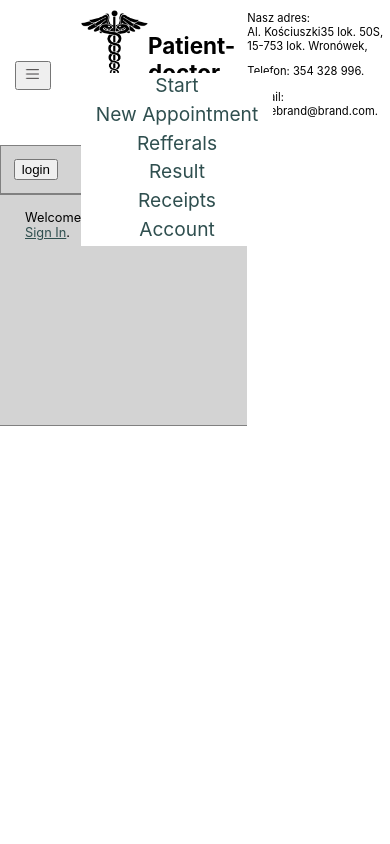
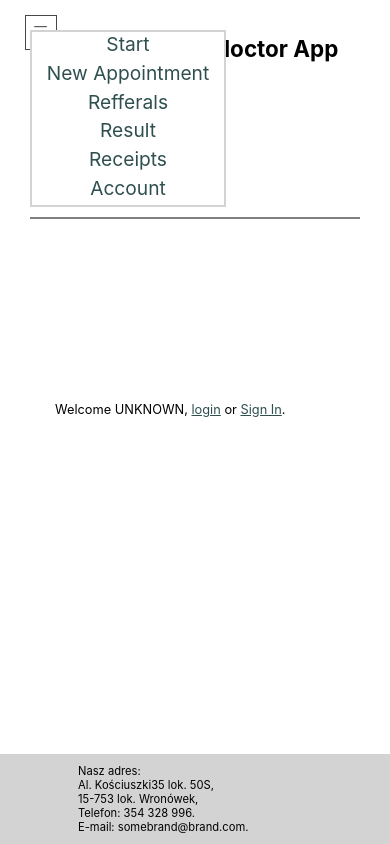
Before and after one commit to elzp/patientMedicalApp, a React (Create React App) app: page / in a window 390 px wide. Built offline with nearby package versions, Linux system fonts and the light colour scheme.

Commit message:
Big change in css files

```diff
--- a/src/App.css
+++ b/src/App.css
@@ -1,51 +1,67 @@
+* {
+  margin: 0;
+  padding: 0;
+  box-sizing: border-box;
+}
+
 .App {
-  grid-auto-flow: column;
+  width: 100%;
+  height: 100vh;
+  grid-auto-flow: row;
   display: grid;
-  grid-template-areas: "head" "bottom";
+  grid-template-areas: "head" "bottom" "foot";
+   grid-template-rows: max-content 1fr max-content;
   }
+/* header * {
+  border: 2px dashed green;
+} */
+  header {
+    height: max-content;
+    font-size: 1.2em;
+    grid-area: "head";
+    /* display: grid; */
+    position: relative;
+    /* grid-auto-flow: row;
+    grid-template-areas: "branding" "menu"; */
+    /* margin-bottom: 15px;
+    margin-top: 10px; */
+   }
 
-  header {
-    height: 7.5em;
-    grid-area: "head";
+  .navbar-wrapper {
+    position: relative;
     display: grid;
-    grid-auto-flow: column;
-    grid-template-areas: "brand-nav" "header" ;
-    /*border: 3px solid rgb(202, 27, 158);*/
-    margin-bottom: 15px;
-    margin-top: 10px;
-    /*border: 1px solid rgb(119, 7, 95);*/
-   }
+    /* grid-area: mewnu; */
+    grid-auto-flow: row;
+    /* grid-template-rows: min-content auto; */
+    grid-template-areas: "branding" "menu";
+    align-items: center;
+    padding-top: 15px;
+    }
+
+.menu-elements-wrapper {/*dawniej -1*/
+    grid-area: "menu";
+    width: 100%;
+    order: 2;
+    justify-content: center;
+  }
 
    main {
      display: grid;
+     position: relative;
      grid-area: "bottom";
-
-     grid-template-areas: "left right" "foot foot" ;
+     grid-template-areas: "left right";
+     margin: 0 30px;
    }
-
-   .App-header  {
-
-    /*max-width: 90vw;
-    position: relative;*/
-    height: auto;
-    background-color: white;
-    /*border: 3px solid rgb(202, 132, 27);*/
-    font-size: 1.2em;
-    display:grid;
-    grid-auto-flow: column;
-    margin-bottom: 10px;
-    grid-area: "header";
-
-  }
 
   .brand-nav {
     display: grid;
-    grid-auto-flow: row;
-    grid-area: "brand-nav";
-    grid-template-areas: "logo title ";
+    grid-auto-flow: column;
+    grid-area: "branding";
+    grid-template-areas: "logo title";
     justify-content: center;
     grid-gap: 0;
-
+    padding-bottom: 15px;
+    order: 1;
   }
 
   .App-logo {
@@ -56,31 +72,20 @@
   .img-logo {
     height: 4em;
     width: auto;
-    /*border: 3px solid rgb(11, 168, 63);*/
+    padding-right: 10px;
   }
 
-  .navbar-wrapper {
-    display: none;
-    }
 
-  .menu-elements-wrapper-1 {
-    grid-area: "menu-el";
-    /* border: 2px solid green; */
-    width: 100%;
-
-  }
-
-    .menu-elements-1 {
+  .menu-elements {
     display:grid;
+    /* max-width: 1100px; */
+    /* justify-self: center; */
     grid-auto-flow: column;
-    margin-left: 0px;
     background-color: white;
-    width: 100%;
     border-bottom: 2px solid lightslategrey;
   }
 
   .menu-link{
-  /*border: 3px solid rgb(94, 7, 21);*/
   position: relative;
   background-color: white;
   width: 10em;
@@ -88,13 +93,9 @@
   text-align: center;
 }
 
-.menu-link-clicked{
-  /*border: 3px solid rgb(94, 7, 21);*/
-  position: relative;
-  background-color: red;
-  width: 10em;
-  height: 1.5em;
-  text-align: center;
+.menu-link:hover {
+  background-color: gray;
+  color: white;
 }
 a {
   color: darkslategrey;
@@ -103,18 +104,22 @@ a {
  text-decoration: none;
 }
 
-.navbar-button-1 {
-  grid-area: "menu-button";
-  position: relative;
-  padding: 5px 0 0 5px;
+.navbar-button {
   display: none;
-  background-color: yellow;
 }
 
-.button-img {
-  height: 1.5em;
-  width:auto;
+ header button {
+  height: min-content;
+  width: min-content;
+  padding: 5px;
+  border: 1px solid rgb(71, 71, 71);
+  background-color: white;
 }
+
+  .button-img {
+    width: 20px;
+    height: 20px;
+  }
 /*end of header styling*/
 
 
@@ -122,42 +127,35 @@ a {
 
 
 .leftdiv {
-  background-image: linear-gradient(to right, lightgrey 90%, white);
+  /* background-image: linear-gradient(to right, lightgrey 90%, white); */
   font-size: 0.8em;
-  padding-right: 20px;
-  min-width: 30vw;
+  min-width: max-content;
   grid-area: "left";
-  /* border-right: 1px solid grey; */
-  margin-left:  10px;
-  padding:  1em ;
-  border-top-left-radius: 3%;
-  border-top-right-radius: 0%;
-  border-top: 1px solid grey;
-  border-left: 1px solid grey;
-  border-bottom: 1px solid grey;
-  /* border-top-width: 3px;
-border-top-style: solid;
- */
+  padding:  1em;
+}
 
+ main button {
+  border: 1px solid #474747;
+  background-color: white;
+  padding: 4px 6px;
+  margin: 10px 5px;
+}
+
+main button:hover {
+background-color: #474747;
+color: white;
 }
 
 .rightdiv {
-  /*padding: 10px;*/
-    background-image: linear-gradient(to left, lightgrey 95%, white);
-
+    /* background-image: linear-gradient(to left, lightgrey 95%, white); */
   font-size: 0.8em;
   display:flexbox;
   flex-direction: column;
   min-width: 60vw;
   min-height: 200px;
-  background-color: lightgrey;
-  border-top-left-radius: 0%;
-  border-top-right-radius: 3%;
-  border-top: 1px solid grey;
-  /* border-left: 1px solid grey; */
-  border-bottom: 1px solid grey;
-  padding: 15px 25px 15px 25px;
-  /* margin-left: 10px; */
+  border-left: 2px solid grey;
+  padding: 15px 25px;
+  margin: 20px auto;
   grid-area: "right";
 }
 
@@ -175,54 +173,61 @@ font-size: 80%;
 .App-footer {
   grid-area: "foot";
   font-size: 0.7em;
+  width: 100%;
+  min-height: max-content;
+  padding: 10px 20%;
+  display: block;
+  background-color: lightgray;
 }
 
 
 @media (max-width: 800px) {
+
   .brand-nav {
-    justify-content: left;
+    justify-content: center;
+    margin: 20px 0;
    }
 
-
-
-  .navbar-wrapper-1 {
-    display: none;
+   .navbar-wrapper {
+    position: relative;
+    display: grid;
+    /* grid-auto-flow: column; */
+    /* grid-template-columns: 40px auto; */
+    grid-template-areas: "branding";
+    align-items: center;
     }
 
-  .navbar-wrapper {
-    /* position: relative; */
-    display: grid;
-    grid-auto-flow: row;
-    grid-template-rows: fit-content 0px auto;
-    grid-template-areas: "menu-button menu-el brand-nav";
-    align-items: center;
-    /* justify-content: center; */
-    }
+.menu-elements-wrapper {
+    position: absolute;
+    width: 0%;
+    top: 30px;
+    left: 30px;
+    margin:0;
+    z-index: 1;
+  }
 
   .navbar-button {
+    display: block;
     grid-area: "menu-button";
-    position: relative;
+    position: absolute;
     padding: 5px 30px 0 15px;
     justify-self: left;
-    justify-self: left;
-  }
-
-  .menu-elements-wrapper {
-    position: relative;
-    grid-area: "menu-el";
-     /* border: 2px solid green;  */
-    width: 0%;
-    /* background-color: yellow; */
-
-    margin:0;
+    width: 20px;
+    top: 10px;
+    left: 10px;
   }
 
 
   .menu-elements{
-    position:absolute;
     grid-auto-flow: row;
+    border: 2px solid lightgray;
+    width: fit-content;
   }
 
+  .menu-link:hover {
+    background-color: lightgray;
+    color: darkslategrey;
+  }
   /*end of header styling*/
 
 
@@ -230,36 +235,24 @@ font-size: 80%;
     display: grid;
     grid-area: "bottom";
     grid-auto-flow: column;
-    grid-template-areas: "left" "right" "foot";
+    grid-template-areas: "left" "right";
   }
 
   .leftdiv {
-    /*width: 90vw; */
-    background: initial;/*https://stackoverflow.com/questions/45523879/cannot-remove-gradient*/
-    background-color: lightgrey;
-    border-bottom: 1px solid grey;
-    border-top-left-radius: 0%;
-    border-top-right-radius: 0%;
+    /*background: initial;//https://stackoverflow.com/questions/45523879/cannot-remove-gradient*/
     margin: 0px;
-    min-width: 0;
+    height: max-content;
+    border-bottom: 2px solid grey;
   }
 
 
 .rightdiv {
-    background: initial;
-    background-color: lightgrey;
     flex-direction: row;
     min-width: 0;
-    border-top-left-radius: 0%;
-    border-top-right-radius: 0%;
-    border-top: 1px solid grey;
     border-left: 0px solid grey;
-    border-bottom: 1px solid grey;
     padding: 15px 25px 15px 25px;
     margin-left: 0px;
   }
-
-
 
 
 .appointment {
@@ -268,6 +261,4 @@ font-size: 80%;
   border-bottom: 3px dotted darkgrey;
   }
 
-
-
 }
--- a/src/index.css
+++ b/src/index.css
@@ -1,3 +1,12 @@
+* {
+  margin: 0;
+  padding: 0;
+  box-sizing: border-box;
+}
+html {
+  width: 100wv;
+  height: 100wh;
+}
 body {
   margin: 0;
   font-family: -apple-system, BlinkMacSystemFont, 'Segoe UI', 'Roboto', 'Oxygen',
```
